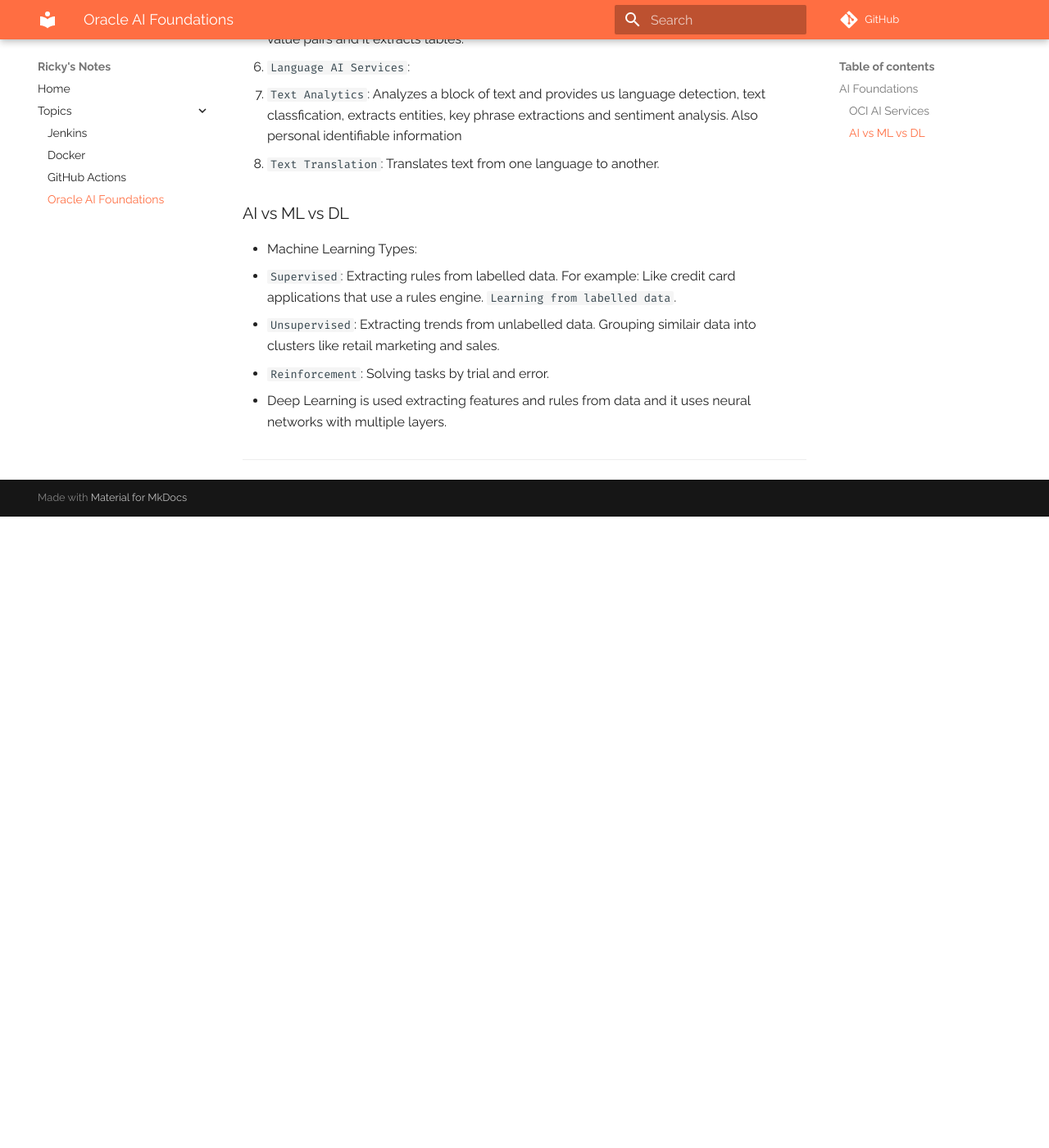
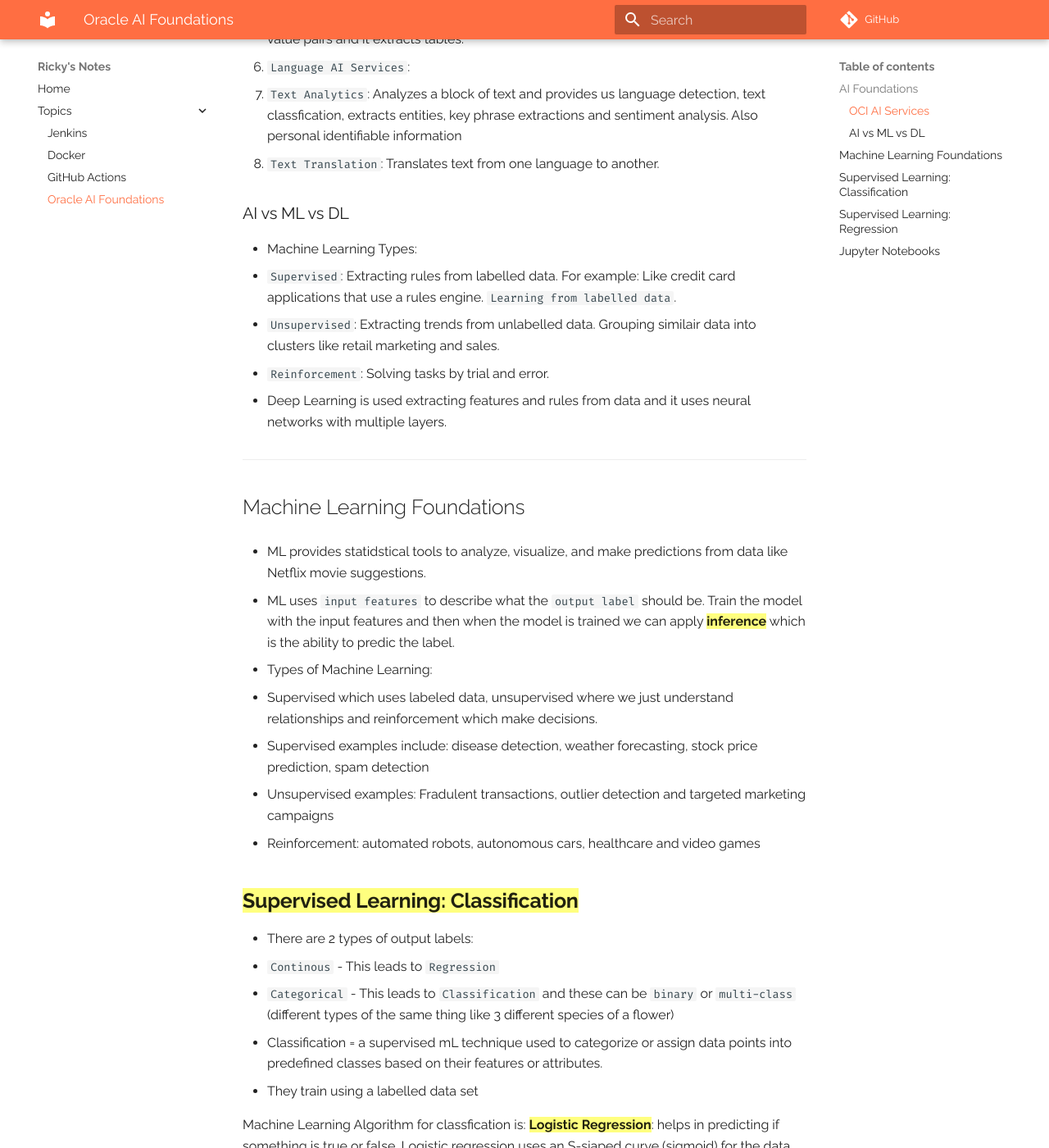
Before and after one commit to riczaman/notes-repo, an MkDocs documentation site: the page built from docs/topics/aiFoundations.md, in a window 1280 px wide and 1400 px high, scrolled down 1800 px. Shown: the whole window at 82% size. Built offline with MkDocs 1.6.1 and Material for MkDocs 9.7.7, drawn with Linux system fonts in a browser that asks for light colours; comment, search, counter and statistics services are not loaded; before the commit the page ends 2430 px from its top, so only the background shows below that; some of the changed text lies outside the part shown.

Commit message:
starting ML module

```diff
--- a/docs/topics/aiFoundations.md
+++ b/docs/topics/aiFoundations.md
@@ -56,3 +56,43 @@
 - Deep Learning is used extracting features and rules from data and it uses neural networks with multiple layers.
 
 ---
+
+##Machine Learning Foundations
+
+- ML provides statidstical tools to analyze, visualize, and make predictions from data like Netflix movie suggestions.
+
+- ML uses `input features` to describe what the `output label` should be. Train the model with the input features and then when the model is trained we can apply ==**inference**== which is the ability to predic the label.
+
+- Types of Machine Learning:
+   - Supervised which uses labeled data, unsupervised where we just understand relationships and reinforcement which make decisions.
+   - Supervised examples include: disease detection, weather forecasting, stock price prediction, spam detection
+   - Unsupervised examples: Fradulent transactions, outlier detection and targeted marketing campaigns
+   - Reinforcement: automated robots, autonomous cars, healthcare and video games
+
+##==**Supervised Learning: Classification**==
+- There are 2 types of output labels:
+   - `Continous` - This leads to `Regression`
+   - `Categorical` - This leads to `Classification` and these can be `binary` or `multi-class` (different types of the same thing like 3 different species of a flower)
+
+- Classification = a supervised mL technique used to categorize or assign data points into predefined classes based on their features or attributes.
+- They train using a labelled data set
+
+Machine Learning Algorithm for classfication is: ==**Logistic Regression**==: helps in predicting if something is true or false. Logistic regression uses an S-sjaped curve (sigmoid) for the data as opposed to linear regression.
+
+##==**Supervised Learning: Regression**==
+- Independent features are the labeled input and the dependent feature is the output label
+- Uses linear regression
+- loss is a number indicating how far the predicted value is from the actual value
+
+---
+
+##Jupyter Notebooks
+- `Anaconda` is an open source python and R for data science and machine learning. It helps with package management and deployment. Within Anaconda is `Jupyter Notebooks` which is an IDE that allows you to share documents.
+- This opens up a terminal view on localhost of your files.
+
+- Machine Level Process consists of:
+   1. Loading Data
+   2. Preprocessing - this involves creating features and labels
+   3. Training a Model
+   4. Evaluating the Model
+   5. Making Predictions
```
